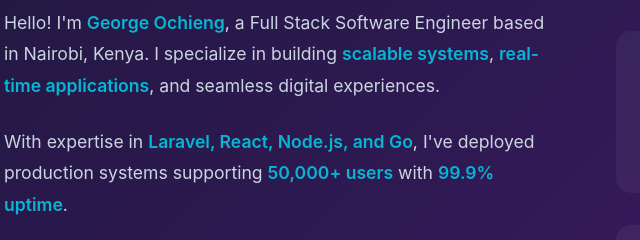
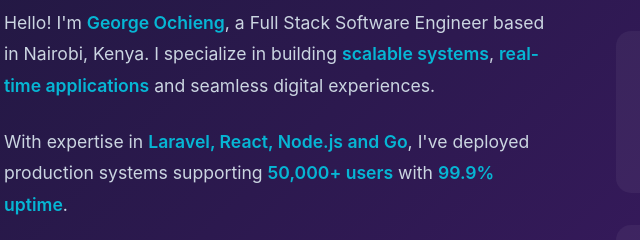
Before and after one commit to georgeodhiambo12/portfolio, a plain HTML site: page index.html in a window 1280 px wide. Shown: the part 1020-1260 px from the top of the page, 56-696 px from the left. Drawn offline with Linux system fonts and the light colour scheme; animation ran at ten frames a second.

Commit message:
Initial commit: Interactive portfolio

```diff
--- a/index.html
+++ b/index.html
@@ -801,15 +801,15 @@
         <div class="about-text">
           <p>
             Hello! I'm <span class="highlight">George Ochieng</span>, a Full Stack Software Engineer based in Nairobi, Kenya.
-            I specialize in building <span class="highlight">scalable systems</span>, <span class="highlight">real-time applications</span>,
+            I specialize in building <span class="highlight">scalable systems</span>, <span class="highlight">real-time applications</span>
             and seamless digital experiences.
           </p>
           <p>
-            With expertise in <span class="highlight">Laravel, React, Node.js, and Go</span>, I've deployed production systems
+            With expertise in <span class="highlight">Laravel, React, Node.js and Go</span>, I've deployed production systems
             supporting <span class="highlight">50,000+ users</span> with <span class="highlight">99.9% uptime</span>.
           </p>
           <p>
-            I'm passionate about <span class="highlight">cloud infrastructure</span>, <span class="highlight">CI/CD pipelines</span>,
+            I'm passionate about <span class="highlight">cloud infrastructure</span>, <span class="highlight">CI/CD pipelines</span>
             and building secure, performant applications that make a real difference.
           </p>
         </div>
```
